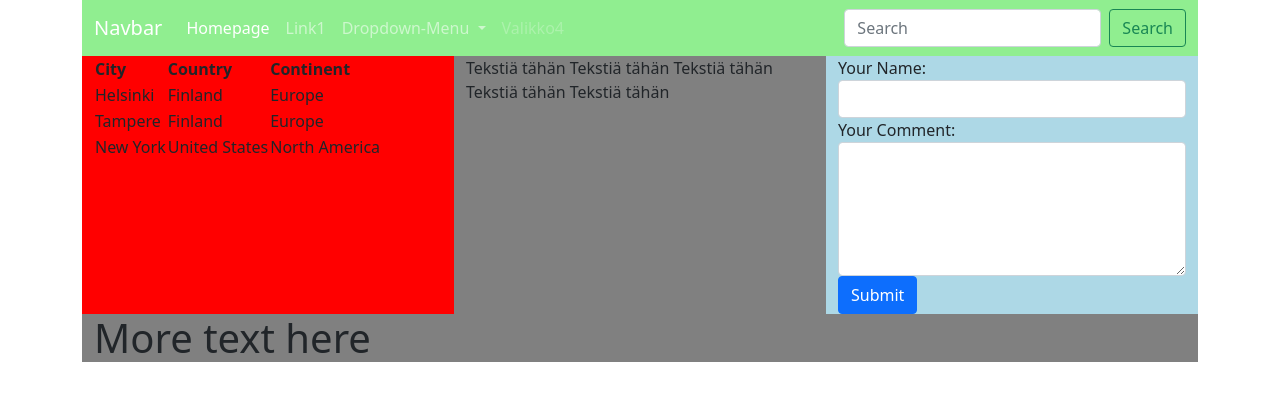
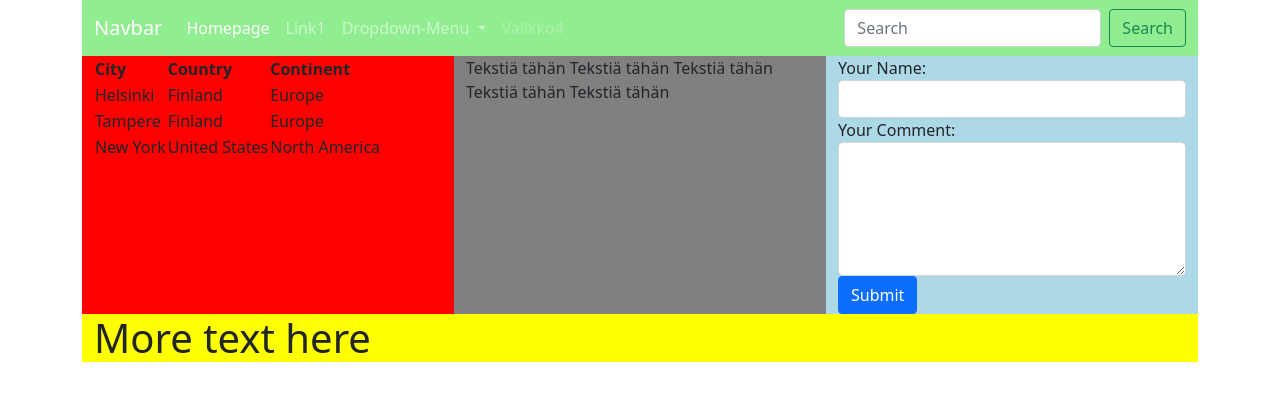
Before and after one commit to Pasi252/Pasi_Pollanenwww21Exercice5, a plain HTML site: page index.html in a window 1280 px wide. Drawn offline with nearby package versions, Linux system fonts and the light colour scheme.

Commit message:
Update styles.css

```diff
--- a/styles.css
+++ b/styles.css
@@ -1,10 +1,10 @@
 
 h1
 {
- background: grey;
+ background: yellow;
 }
 
 h1
 {
- background-color: grey;
+ background-color: yellow;
 }
```
